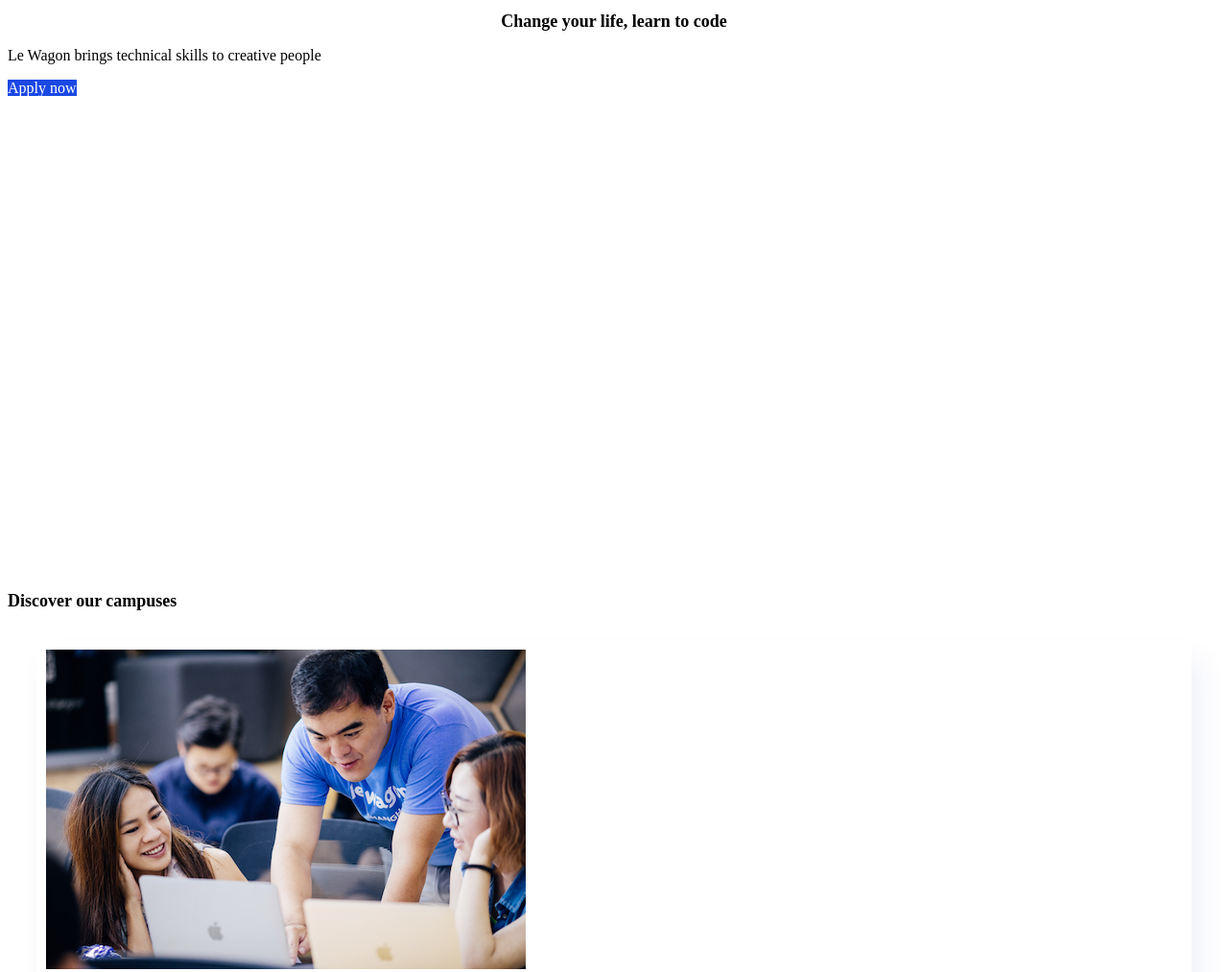
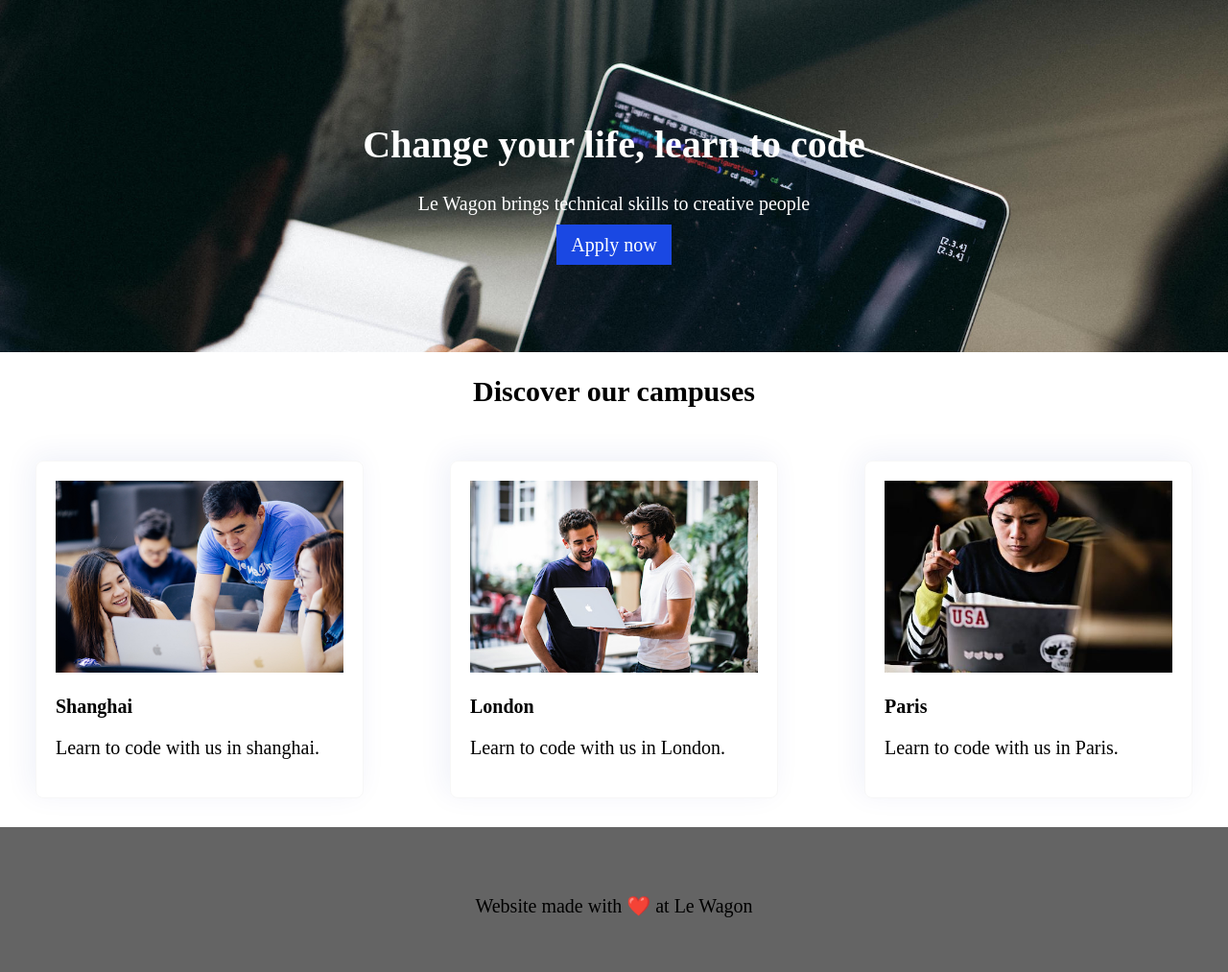
Before and after one commit to AbisoyeOnanuga/landingpg, a plain HTML site: page templates/index.html in a window 1280 px wide. Shown: the top 1013 px of the page at 96% size. Drawn offline with Linux system fonts and the light colour scheme; a web font is replaced by a local one.

Commit message:
update index css

```diff
--- a/static/styles.css
+++ b/static/styles.css
@@ -2,42 +2,74 @@
 
 body {
     font-family: Chivo;
+    margin: 0;
 }
 p{
     font-family: Overpass;
+    font-size: 20px;
 }
 a {
     text-decoration: none;
     color: white;
     background-color: #1A48E3;
 }
-
+.text-center {
+    text-align: center;
+}
+.btn-blue {
+    padding: 10px 15px;
+    font-size: 20px;
+}
+.btn-blue:hover {
+    padding: 10px 15px;
+    font-size: 20px;
+    background-color:#1742ce;
+    transition: ease-in-out 0.2s;
+}
+.img-circle {
+    width: 300px;
+    height: 200px;
+    object-fit: cover;
+}
 h1 {
-    font-size: large;
+    font-size: 40px;
     text-align: center;
 }
 h2 {
-    font-size: large;
+    font-size: 30px;
+    text-align: center;
 }
 h3 {
-    font-size: medium;
+    font-size: 20px;
 }
-div.city{
+div.city {
     margin: 30px;
-    padding: 10px;
+    padding: 20px;
     border: none;
     border-radius: 8px;
-    box-shadow: 10px 20px 30px rgba(0, 46, 162, 0.067);
+    border-style: solid;
+    border-color: #f7f7f7;
+    border-width: 1px;
+    box-shadow: -5px -5px 30px rgba(0, 46, 162, 0.067);
+    width: fit-content;
 }
-
+div.cards {
+    display: flex;
+    gap: 30px;
+    justify-content: center;
+}
 .banner {
     text-align: center;
-    background-image: url(static/images/background.jpg);
+    background-image: url(../static/images/background.jpg);
     background-size: cover;
-    height: 300px;
-    padding: 100px 0px
+    padding: 100px 0px;
+    color: white;
 }
-
 .footer {
     background-size: cover;
+    background-color: #646464;
+    padding: 50px 0;
 }
+.footer p {
+    vertical-align: center;
+}
--- a/templates/index.html
+++ b/templates/index.html
@@ -10,47 +10,43 @@
         <link rel="stylesheet" href="../static/styles.css">
     </head>
     <body>
-        <div>
-            <h1>Change your life, learn to code</h1>
-            <p>Le Wagon brings technical skills to creative people</p>
-            <a href="https://www.lewagon.com/"  target="_blank">Apply now</a>
-        </div>
-
         <!-- banner section -->
         <div class="banner">
+            <div class="banner-content">
+                <h1>Change your life, learn to code</h1>
+                <p>Le Wagon brings technical skills to creative people</p>
+                <a class="btn-blue" href="https://www.lewagon.com/"  target="_blank">Apply now</a>
+            </div>
         </div>
 
         <!-- cards section -->
+        <h2 class="text-center">Discover our campuses</h2>
         <div class="cards">
-            <h2>Discover our campuses</h2>
             <div class="city">
-                <img src="../static/images/shanghai.jpg" alt="Shanghai">
+                <img class="img-circle" src="../static/images/shanghai.jpg" alt="Shanghai">
                 <h3>Shanghai</h3>
                 <p>Learn to code with us in shanghai.</p>
             </div>
             <div class="city">
-                <img src="../static/images/london.jpg" alt="London">
+                <img class="img-circle" src="../static/images/london.jpg" alt="London">
                 <h3>London</h3>
                 <p>Learn to code with us in London.</p>
             </div>
-            <div>
-                <img src="../static/images/paris.jpg" alt="Paris">
+            <div class="city">
+                <img class="img-circle" src="../static/images/paris.jpg" alt="Paris">
                 <h3>Paris</h3>
                 <p>Learn to code with us in Paris.</p>
             </div>
         </div>
         <!-- footer section -->
         <div class="footer">
-            <p>Website made with  at Le Wagon</p>
+            <p class="text-center">Website made with ❤️ at Le Wagon</p>
         </div>
 
     </body>
 </html>
-
+<!--
 text-center
 button-red
 list-inline
-mg-circle
-
-banner
-btn-blue
+-->
```
